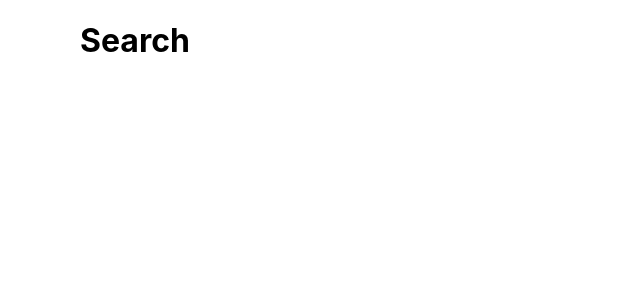
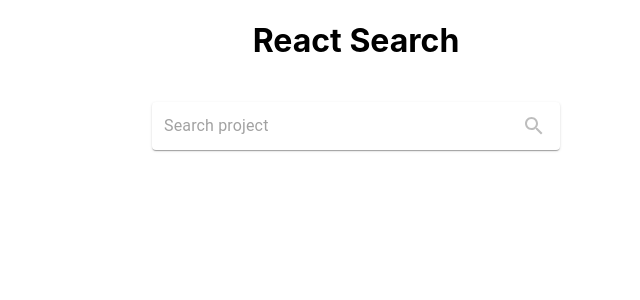
Before and after one commit to amirmogaadi1/SearchApp, a React (Create React App) app: page /search in a window 1280 px wide. Shown: the top 300 px of the page, without its empty margins (284-924 px from the left). Built offline with nearby package versions, Linux system fonts and the light colour scheme.

Commit message:
Add search with filter

```diff
--- a/package.json
+++ b/package.json
@@ -5,6 +5,7 @@
   "dependencies": {
     "@emotion/react": "^11.10.5",
     "@emotion/styled": "^11.10.5",
+    "@mui/icons-material": "^5.10.9",
     "@mui/material": "^5.10.13",
     "@reduxjs/toolkit": "^1.9.0",
     "@testing-library/jest-dom": "^5.16.5",
--- a/src/components/Search/index.jsx
+++ b/src/components/Search/index.jsx
@@ -1,13 +1,56 @@
 import React from 'react'
-import {Container} from "@mui/material";
+import { IconButton, InputBase, Paper } from "@mui/material";
+import SearchIcon from '@mui/icons-material/Search';
+import {useDispatch, useSelector} from "react-redux";
+import { SEARCH } from "../../constants/ActionTypes";
+import {useNavigate} from "react-router-dom";
+
 
 
 function Search() {
+    const dispatch = useDispatch();
+    const navigate = useNavigate();
+    const filteredResults = useSelector((state) => state.resultReducer.filteredResults);
+    const searchText = useSelector((state) => state.resultReducer.searchText);
 
+    let inputHandler = (e) => {
+        //convert input text to lower case
+        const searchTextLowercase = e.target.value.toLowerCase();
+        const isBackspacePressed = e.key  === "Backspace";
+        if (searchTextLowercase.length >= 3 || (isBackspacePressed && searchTextLowercase.length >= 3)) {
+            dispatch({
+                type: SEARCH,
+                payload: searchTextLowercase,
+            });
+        } else if (searchTextLowercase.length <= 2) {
+            dispatch({
+                type: SEARCH,
+                payload: "",
+            });
+        }
+    };
     return (
-        <Container maxWidth="sm">
-          <h1>Search</h1>
-        </Container>
+        <div className="main">
+            <h1>React Search</h1>
+            <div className="search">
+                <Paper
+                component="form"
+                sx={{ p: '2px 4px', display: 'flex', alignItems: 'center', width: 400 }}
+                >
+                <InputBase
+                    onKeyUp={inputHandler}
+                    sx={{ ml: 1, flex: 1 }}
+                    placeholder='Search project'
+                    defaultValue={searchText}
+                />
+                <IconButton type="button" sx={{ p: '10px' }} aria-label="search" disabled={filteredResults.length === 0 || searchText.length < 3} onClick={(() => navigate('/results'))}>
+                    <SearchIcon />
+                </IconButton>
+                </Paper>
+            </div>
+            {filteredResults.length === 0 ?   <h1> No project found.</h1>
+                : null  }
+        </div>
     )
 }
 
--- /dev/null
+++ b/src/constants/ActionTypes.js
@@ -0,0 +1,2 @@
+export const SEARCH = 'SEARCH';
+export const SWITCH_STATUS = 'SWITCH_STATUS';
--- a/src/index.css
+++ b/src/index.css
@@ -11,3 +11,15 @@ code {
   font-family: source-code-pro, Menlo, Monaco, Consolas, 'Courier New',
     monospace;
 }
+
+.main {
+  display: flex;
+  height: 100vh;
+  width: 100%;
+  align-items: center;
+  flex-direction: column;
+  row-gap: 20px;
+}
+.header{
+  margin-left: 5rem;
+}
--- a/src/store/reducers/resultReducer.js
+++ b/src/store/reducers/resultReducer.js
@@ -1,8 +1,8 @@
 import data from "../../assets/ProjectData.json";
+import { SEARCH } from "../../constants/ActionTypes";
 
 const initialState = {
     searchText: '',
-    // reduce the data array and convert it to object keys where the index is the key
     filteredResults: data.reduce((acc, val, index) => {
         return {...acc, [index]: val};
     }, {}),
@@ -10,6 +10,23 @@ const initialState = {
 
 const resultReducer = (state = initialState, action) => {
     switch (action.type) {
+        case SEARCH: {
+            return {
+                ...state,
+                searchText: action.payload,
+                filteredResults: data.filter((el) => {
+                    //if no input the return the original
+                    if (action.payload === '') {
+                        return el;
+                    }
+                    //return the item which contains the user input
+                    else {
+                        return el.projectName.toLowerCase().includes(action.payload)
+                    }
+                })
+            };
+        }
+
         default:
             return state;
     }
```
Also changed, not shown: 1 other file (tests, documents, lock files or other folders).
